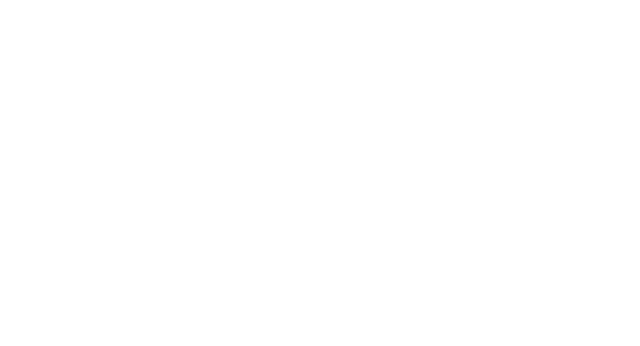
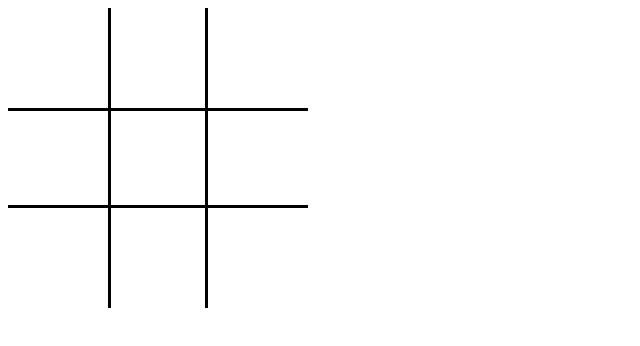
Before and after one commit to AlessandroRoic/Exercises, a React (Create React App) app: page / in a window 1280 px wide. Shown: the top 346 px of the page, without its empty margins (0-640 px from the left). Built offline with nearby package versions, Linux system fonts and the light colour scheme.

Commit message:
feat: adds tic tac toe

```diff
--- a/package.json
+++ b/package.json
@@ -9,6 +9,7 @@
   ],
   "main": "src/index.tsx",
   "dependencies": {
+    "prettier": "^2.8.1",
     "react": "18.0.0",
     "react-dom": "18.0.0",
     "react-scripts": "^5.0.1"
--- a/src/App.tsx
+++ b/src/App.tsx
@@ -1,11 +1,79 @@
-import * as React from 'react';
-import './styles.css';
+import { Cell } from "./components/Cell/Cell";
+import "./styles.css";
+import { useState } from "react";
+
+const CELLS = [1, 2, 3, 4, 5, 6, 7, 8, 9];
+const STATE = {
+  1: "",
+  2: "",
+  3: "",
+  4: "",
+  5: "",
+  6: "",
+  7: "",
+  8: "",
+  9: "",
+};
 
 export default function App() {
+  const [gameState, setGameState] = useState<{ [name: number]: string }>(STATE);
+  const [cells, setCells] = useState(CELLS);
+  const [currentPlayer, setCurrentPlayer] = useState("X");
+  const [winner, setWinner] = useState<string>("");
+
+  const reset = () => {
+    setGameState(STATE);
+    setCells(CELLS);
+    setCurrentPlayer("X");
+    setWinner("");
+  };
+
+  const onCellClick = (index: number, setCellValue: (arg0: string) => void) => {
+    if (gameState[index]) return;
+    setCellValue(currentPlayer);
+    const newGameState = gameState;
+    newGameState[index] = currentPlayer;
+    setGameState(newGameState);
+    setCurrentPlayer(currentPlayer === "X" ? "O" : "X");
+    const winner = checkWinner();
+    if (winner) {
+      setTimeout(() => setWinner(winner), 1000);
+      setTimeout(() => reset(), 3000);
+    }
+  };
+
+  const checkWinner: () => string | undefined = () => {
+    for (let i = 0; i < cells.length; i += 3) {
+      const row = cells.slice(i, i + 3);
+      const resultRow = checkValues(row);
+      if (resultRow) return resultRow;
+      const offset = i / 3;
+      const col = [offset, offset + 3, offset + 6];
+      const resultCol = checkValues(col);
+      if (resultCol) return resultCol;
+    }
+    const resultFirstDiagonal = checkValues([0, 4, 8]);
+    if (resultFirstDiagonal) return resultFirstDiagonal;
+    const resultSecondDiagonal = checkValues([2, 4, 6]);
+    if (resultSecondDiagonal) return resultSecondDiagonal;
+  };
+
+  const checkValues: (array: number[]) => string | null = (array: number[]) => {
+    const mappedArray: string[] = array.map((value) => gameState[value]);
+    return new Set(mappedArray).size === 1 ? mappedArray[0] : null;
+  };
 
   return (
     <div>
-
+      {winner ? (
+        <h1>{`🎉🎊 The winner is ${winner} 🎉🎊`}</h1>
+      ) : (
+        <div className="wrapper">
+          {cells.map((_, index) => (
+            <Cell onCellClick={onCellClick} index={index} key={index} />
+          ))}
+        </div>
+      )}
     </div>
   );
 }
--- /dev/null
+++ b/src/components/Cell/Cell.css
@@ -0,0 +1,35 @@
+:root {
+  --border: 3px solid black;
+}
+
+button {
+  background: none;
+  border: 0;
+  font-size: xx-large;
+  width: 100px;
+  height: 100px;
+}
+
+.cell__top {
+  border-left: var(--border);
+  border-right: var(--border);
+}
+
+.cell__left {
+  border-top: var(--border);
+  border-bottom: var(--border);
+}
+
+.cell__center {
+  border: var(--border);
+}
+
+.cell__right {
+  border-top: var(--border);
+  border-bottom: var(--border);
+}
+
+.cell__bottom {
+  border-left: var(--border);
+  border-right: var(--border);
+}
--- /dev/null
+++ b/src/components/Cell/Cell.tsx
@@ -0,0 +1,41 @@
+import * as React from "react";
+import { useState } from "react";
+import "./Cell.css";
+
+interface CellProps {
+  index: number;
+  onCellClick: (
+    index: number,
+    setPlayerSign: (value: ((prevState: string) => string) | string) => void
+  ) => void;
+}
+
+export const Cell = ({ index, onCellClick }: CellProps) => {
+  const [playerSign, setPlayerSign] = useState("");
+
+  const generateClassName = () => {
+    switch (index) {
+      case 1:
+        return "cell__top";
+      case 3:
+        return "cell__left";
+      case 4:
+        return "cell__center";
+      case 5:
+        return "cell__right";
+      case 7:
+        return "cell__bottom";
+      default:
+        return "";
+    }
+  };
+
+  return (
+    <button
+      onClick={() => onCellClick(index, setPlayerSign)}
+      className={generateClassName()}
+    >
+      {playerSign}
+    </button>
+  );
+};
--- a/src/styles.css
+++ b/src/styles.css
@@ -0,0 +1,6 @@
+.wrapper {
+  display: grid;
+  grid-template-columns: repeat(3, 1fr);
+  width: 300px;
+  height: 300px;
+}
```
Also changed, not shown: 1 other file (tests, documents, lock files or other folders).
